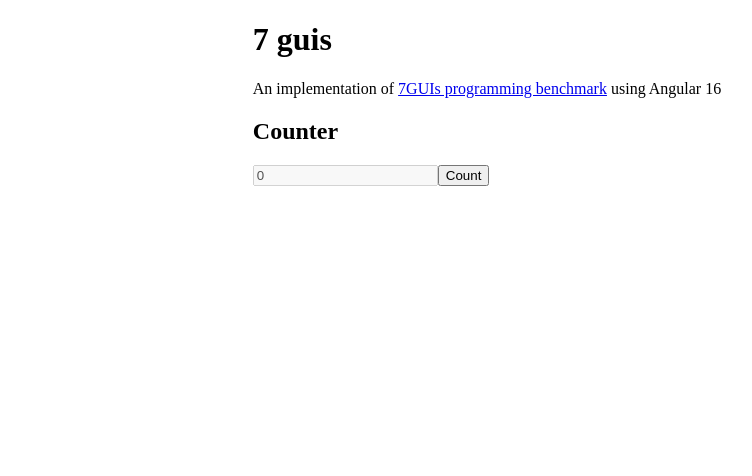
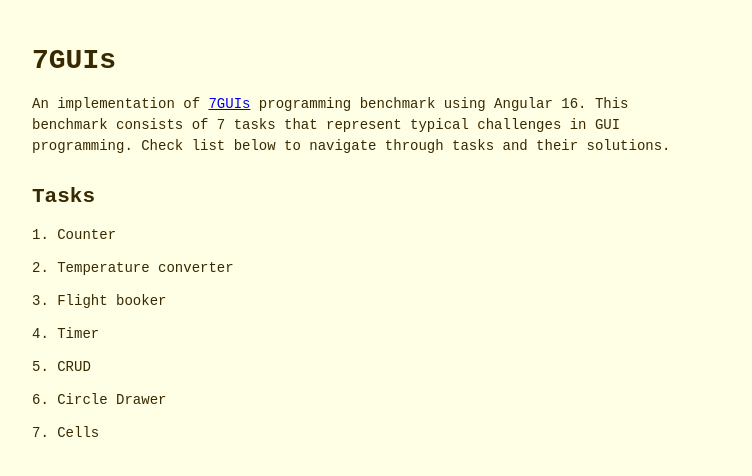
Before and after one commit to mikhail-filin/7guis-angular16, an Angular app: page / in a window 1280 px wide. Shown: the top 476 px of the page, without its empty margins (8-760 px from the left). Built offline with nearby package versions, Linux system fonts and the light colour scheme.

Commit message:
Implement main page and basic styles for it (#3)
* Changed prefix to guis

* Update README with demo link

* Added main page and basic styles for it

* Remove unused unit test for title

```diff
--- a/src/app/app.component.html
+++ b/src/app/app.component.html
@@ -1,5 +1,20 @@
-<div class="wrapper-main">
-    <h1>7 guis</h1>
-    <p>An implementation of <a href="https://7guis.github.io/7guis/">7GUIs programming benchmark</a>  using Angular 16</p>
-    <guis-counter></guis-counter>
-</div>
+<header>
+    <h1>7GUIs</h1>
+</header>
+<main>
+    <p class="description">
+        An implementation of <a href="https://7guis.github.io/7guis/">7GUIs</a> programming benchmark using Angular 16.
+        This benchmark consists of 7 tasks that represent typical challenges in GUI programming.
+        Check list below to navigate through tasks and their solutions.
+    </p>
+    <h2>Tasks</h2>
+    <ol>
+        <li>Counter</li>
+        <li>Temperature converter</li>
+        <li>Flight booker</li>
+        <li>Timer</li>
+        <li>CRUD</li>
+        <li>Circle Drawer</li>
+        <li>Cells</li>
+    </ol>
+</main>
--- a/src/app/app.component.scss
+++ b/src/app/app.component.scss
@@ -1,4 +1,11 @@
-.wrapper-main {
-	width: 60%;
-	margin: 0 auto;
+@use '../styles/variables';
+
+:host {
+	display: flex;
+	flex-direction: column;
 }
+
+.description {
+	margin-bottom: variables.$gap-lg;
+	max-width: 640px;
+}
--- a/src/app/app.component.ts
+++ b/src/app/app.component.ts
@@ -1,4 +1,5 @@
 import { Component } from '@angular/core';
+import { Title } from '@angular/platform-browser';
 
 @Component({
   selector: 'guis-root',
@@ -6,5 +7,7 @@
   styleUrls: ['./app.component.scss']
 })
 export class AppComponent {
-  title = '7guis-angular16';
+  constructor(private title: Title) {
+    this.title.setTitle('7GUIs - Angular 16');
+  }
 }
--- a/src/styles.scss
+++ b/src/styles.scss
@@ -1 +1,47 @@
-/* You can add global styles to this file, and also import other style files */
+@use 'styles/colors';
+@use 'styles/variables';
+
+* {
+	margin: 0;
+	padding: 0;
+}
+
+html {
+	width: 100%;
+	height: 100%;
+	display: flex;
+	justify-content: center;
+}
+
+body {
+	margin: 0;
+	width: 100%;
+	min-height: 100%;
+	max-width: 1360px;
+	padding: 40px;
+	display: flex;
+	flex-direction: column;
+
+	background-color: colors.$main-bg;
+	color: colors.$text-primary;
+	font-size: 14px;
+	line-height: 1.5;
+	font-family: monospace;
+}
+
+h1 {
+	font-weight: 700;
+	margin-bottom: variables.$gap;
+}
+
+h2 {
+	font-weight: 700;
+	margin-bottom: variables.$gap;
+}
+
+ol {
+	display: flex;
+	flex-direction: column;
+	list-style-position: inside;
+	gap: variables.$gap;
+}
--- /dev/null
+++ b/src/styles/_colors.scss
@@ -0,0 +1,2 @@
+$main-bg: hsl(60, 100%, 95%);
+$text-primary: hsl(44, 100%, 11%);
--- /dev/null
+++ b/src/styles/_variables.scss
@@ -0,0 +1,2 @@
+$gap: 12px;
+$gap-lg: $gap * 2;
```
Also changed, not shown: 1 other file (tests, documents, lock files or other folders).
